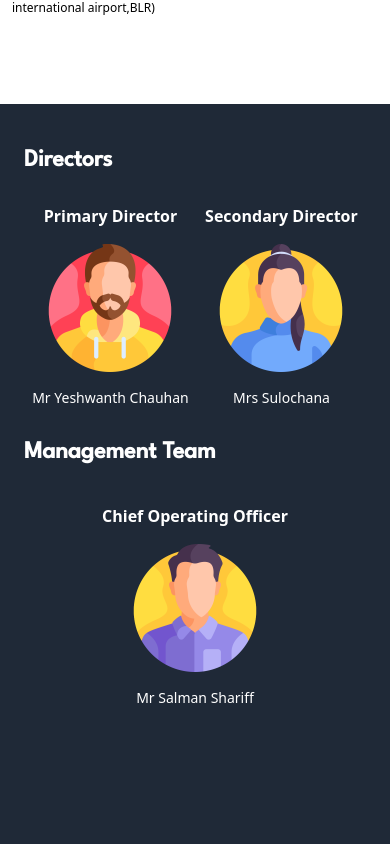
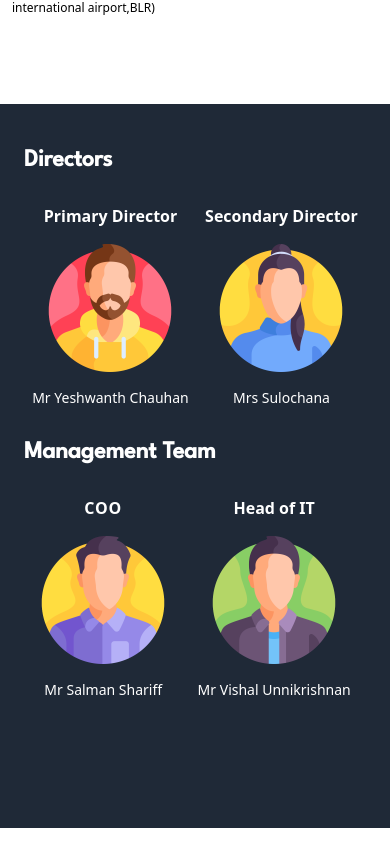
Before and after one commit to richinrix/60_cars, a React (Create React App) app: page /about in a window 390 px wide. Shown: the part 3122-3966 px from the top of the page. Built offline with nearby package versions, Linux system fonts and the light colour scheme; no server answers.

Commit message:
head of it added

```diff
--- a/src/components/Team.js
+++ b/src/components/Team.js
@@ -2,6 +2,7 @@ import React from "react";
 // images
 import Person1 from "../images/person/man1.png";
 import Person2 from "../images/person/man2.png";
+import Person4 from "../images/person/man3.png";
 import Person3 from "../images/person/woman.png";
 const Team = () => {
   return (
@@ -40,7 +41,7 @@ const Team = () => {
       <div className=" lg:mt-10 mt-5 font-leagueSpartan text-2xl lg:text-7xl font-bold mb-5 lg:mb-10">
         Management Team
       </div>
-      <div className="my-4 lg:my-2   mx-auto">
+      {/* <div className="my-4 lg:my-2   mx-auto">
         <div className="text-center lg:text-left text-base lg:text-2xl font-bold">
           Chief Operating Officer
         </div>
@@ -52,6 +53,40 @@ const Team = () => {
           {" "}
           Mr Salman Shariff
         </div>
+      </div> */}
+      <div className="flex flex-wrap items-end lg:flex-row justify-between w-full">
+        <div className="my-2  mx-auto ">
+          <div className="hidden lg:flex text-center lg:text-left text-base lg:text-2xl  font-bold">
+            Chief Operating Officer
+          </div>
+          <div className="lg:hidden tracking-wider text-center lg:text-left text-base lg:text-2xl  font-bold">
+            COO
+          </div>
+          <img
+            src={Person2}
+            className="  mx-auto w-32 lg:w-64 h-32 lg:h-64 my-4  rounded-xl"
+          ></img>
+          <div className="text-sm lg:text-xl w-full text-center">
+            {" "}
+            Mr Salman Shariff
+          </div>
+        </div>
+        <div className="my-2  mx-auto">
+          <div className="hidden lg:flex text-center lg:text-left text-base lg:text-2xl font-bold">
+            Head of Information Technology
+          </div>
+          <div className="text-center lg:hidden lg:text-left text-base lg:text-2xl font-bold">
+            Head of IT
+          </div>
+          <img
+            src={Person4}
+            className="  mx-auto w-32 lg:w-64 h-32 lg:h-64 my-4  rounded-xl"
+          ></img>
+          <div className="text-sm lg:text-xl w-full text-center">
+            {" "}
+            Mr Vishal Unnikrishnan
+          </div>
+        </div>
       </div>
     </div>
   );
--- a/src/services/slack.js
+++ b/src/services/slack.js
@@ -139,11 +139,11 @@ export const submitSlack = async (content) => {
           description: `${dropData.coordinates.lat},${dropData.coordinates.lon}`,
           color: "16777215",
         },
-        {
-          title: "",
-          description: `:date: **Booking Date** : ${dateString}
-          \n:clock1: **Booking Time** : ${timeString}\n`,
-        },
+        // {
+        //   title: "",
+        //   description: `:date: **Booking Date** : ${dateString}
+        //   \n:clock1: **Booking Time** : ${timeString}\n`,
+        // },
       ],
     };
     let res = await axios.post(webhookDiscord, data);
@@ -251,11 +251,11 @@ export const submitCorporateSignUp = async (content) => {
             `,
           color: "16777215",
         },
-        {
-          title: "",
-          description: `:date: **Contact Submission Date** : ${dateString}
-          \n:clock1: **Booking Submission Time** : ${timeString}\n`,
-        },
+        // {
+        //   title: "",
+        //   description: `:date: **Contact Submission Date** : ${dateString}
+        //   \n:clock1: **Booking Submission Time** : ${timeString}\n`,
+        // },
       ],
     };
     let res = await axios.post(contactDiscordWebhook, data);
@@ -341,11 +341,11 @@ export const submitGeneralContact = async (content) => {
           description: `${Message}`,
           color: "16777215",
         },
-        {
-          title: "",
-          description: `:date: **Contact Submission Date** : ${dateString}
-          \n:clock1: **Booking Submission Time** : ${timeString}\n`,
-        },
+        // {
+        //   title: "",
+        //   description: `:date: **Contact Submission Date** : ${dateString}
+        //   \n:clock1: **Booking Submission Time** : ${timeString}\n`,
+        // },
       ],
     };
     let res = await axios.post(contactDiscordWebhook, data);
```
Also changed, not shown: src/images/person/man3.png (added).
